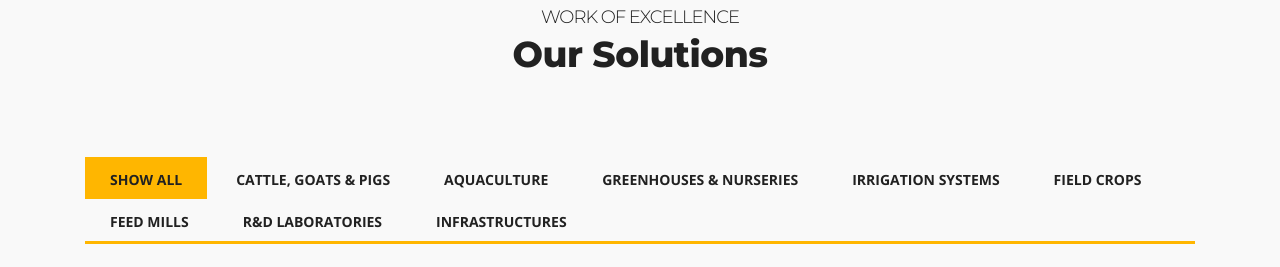
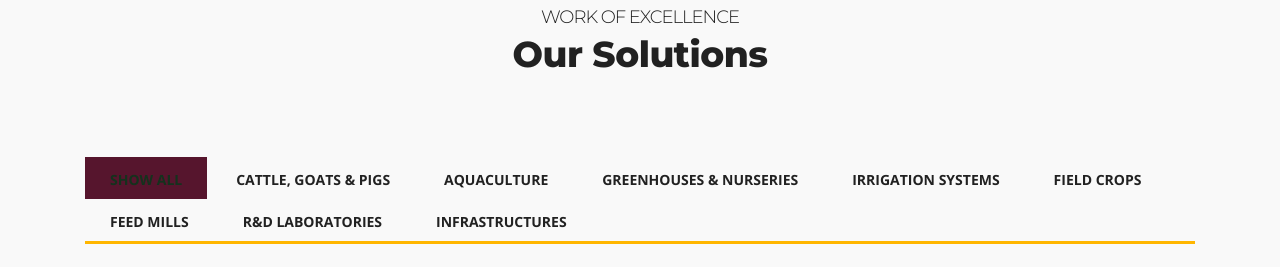
Before and after one commit to edgar-okoth/mashambani-group.github.io, a website: page Mashambani_Group/index.html in a window 1280 px wide. Shown: the part 2753-3020 px from the top of the page. Drawn offline with nearby package versions, Linux system fonts and the light colour scheme; some packages are replaced by stand-ins of ours.

Commit message:
Add files via upload

```diff
--- a/Mashambani_Group/css/style.css
+++ b/Mashambani_Group/css/style.css
@@ -1858,8 +1858,8 @@ ul.navbar-nav > li.header-get-a-quote:hover > a:after {
   margin: 0;
 }
 .shuffle-btn-group label.active {
-  color: #212121;
-  background: #ffb600;
+  color: #14321d;
+  background: #56152d;
 }
 .shuffle-btn-group label input {
   display: none;
@@ -2337,7 +2337,7 @@ img.testimonial-thumb {
 ================================================== */
 /*- Footer common */
 .footer {
-  background-color: #0d0d0d;
+  background-color: #555;
   color: #999;
 }
 
```
